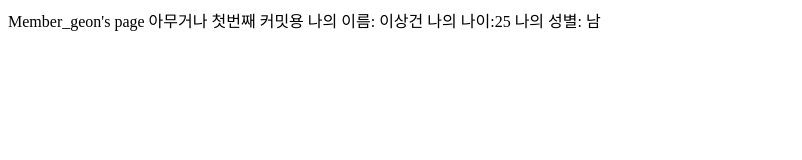
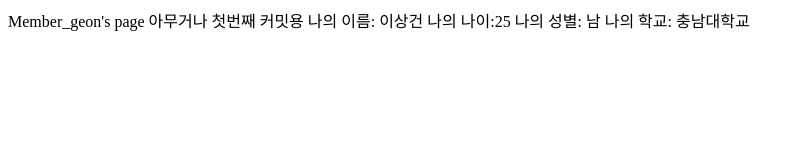
Before and after one commit to cnu2019team10/my-git-project, a plain HTML site: page Member_geon.html in a window 1280 px wide. Shown: the whole page, without its empty margins (0-802 px from the left). Drawn offline with Linux system fonts and the light colour scheme.

Commit message:
학교 추가

```diff
--- a/Member_geon.html
+++ b/Member_geon.html
@@ -5,5 +5,6 @@
 		나의 이름: 이상건
 		나의 나이:25
 		나의 성별: 남
+		나의 학교: 충남대학교
 	</body>
 </html>
```
